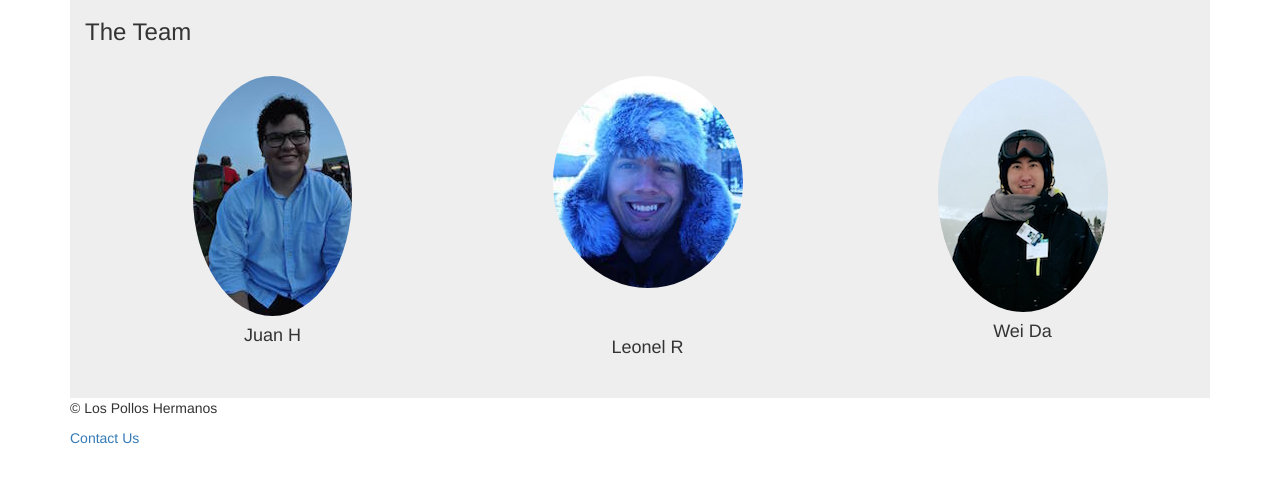
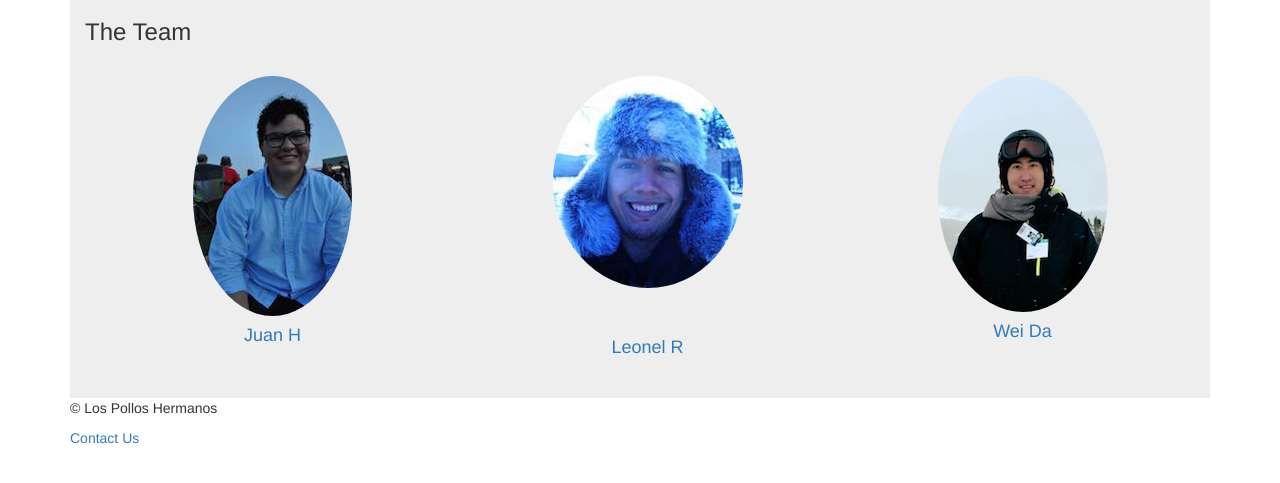
Before and after one commit to cs327e-spring2016/Los-Pollos-Hermanos, a Flask app: page /about in a window 1280 px wide. Shown: the part 129-612 px from the top of the page. Run offline with Flask 2, Linux system fonts and the light colour scheme; some libraries are stand-ins or nearby versions.

Commit message:
added mailto to our names and pictures

```diff
--- a/flask_app/templates/about-us.html
+++ b/flask_app/templates/about-us.html
@@ -28,13 +28,13 @@
     <h3> The Team </h3><br>
     <div class="row">
       <div class=col-lg-4>
-        <img src="{{url_for('static', filename='juan.jpg')}}" alt="jfh" class="img-circle"><h4>Juan H</h4>
+        <a href="mailto:juanfhinojosa@utexas.edu" ><img src="{{url_for('static', filename='juan.jpg')}}" alt="jfh" class="img-circle"></a><h4><a href="mailto:juanfhinojosa@utexas.edu">Juan H</a></h4>
       </div>
       <div class=col-lg-4>
-        <img src="{{url_for('static', filename='lr.jpg')}}" alt="lr" class="img-circle"><br><br><h4>Leonel R</h4>
+        <a href="mailto:raioneru@utexas.edu" ><img src="{{url_for('static', filename='lr.jpg')}}" alt="lr" class="img-circle"></a><br><br><h4><a href="mailto:raioneru@utexas.edu" >Leonel R</a></h4>
       </div>
       <div class=col-lg-4>
-        <img src="{{url_for('static', filename='wei.jpg')}}" alt="wdp" class="img-circle"><h4>Wei Da</h4>
+        <a href="mailto:secrola@utexas.edu" ><img src="{{url_for('static', filename='wei.jpg')}}" alt="wdp" class="img-circle"></a><h4><a href="mailto:secrola@utexas.edu" >Wei Da</a></h4>
       </div>
     </div>
   </div>
```
